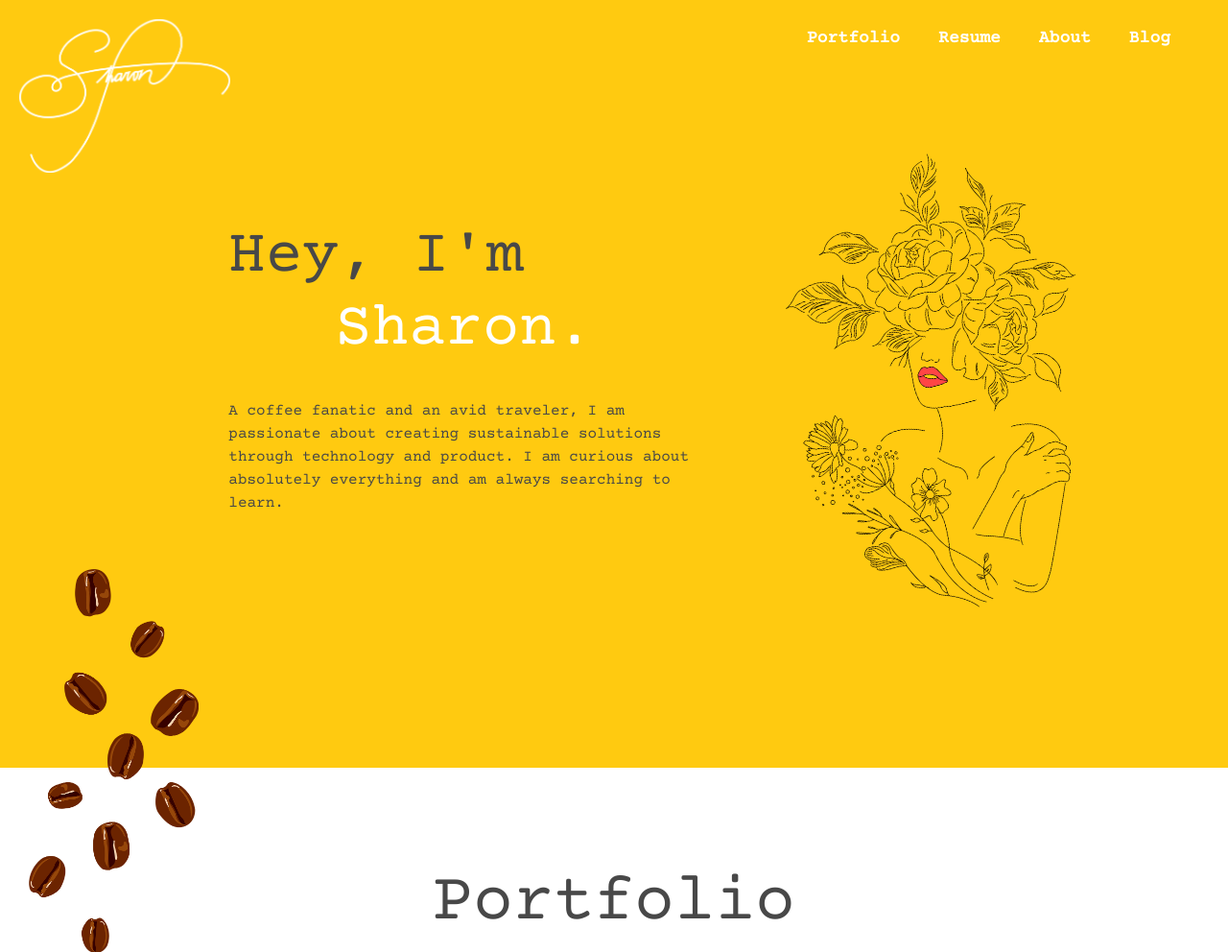
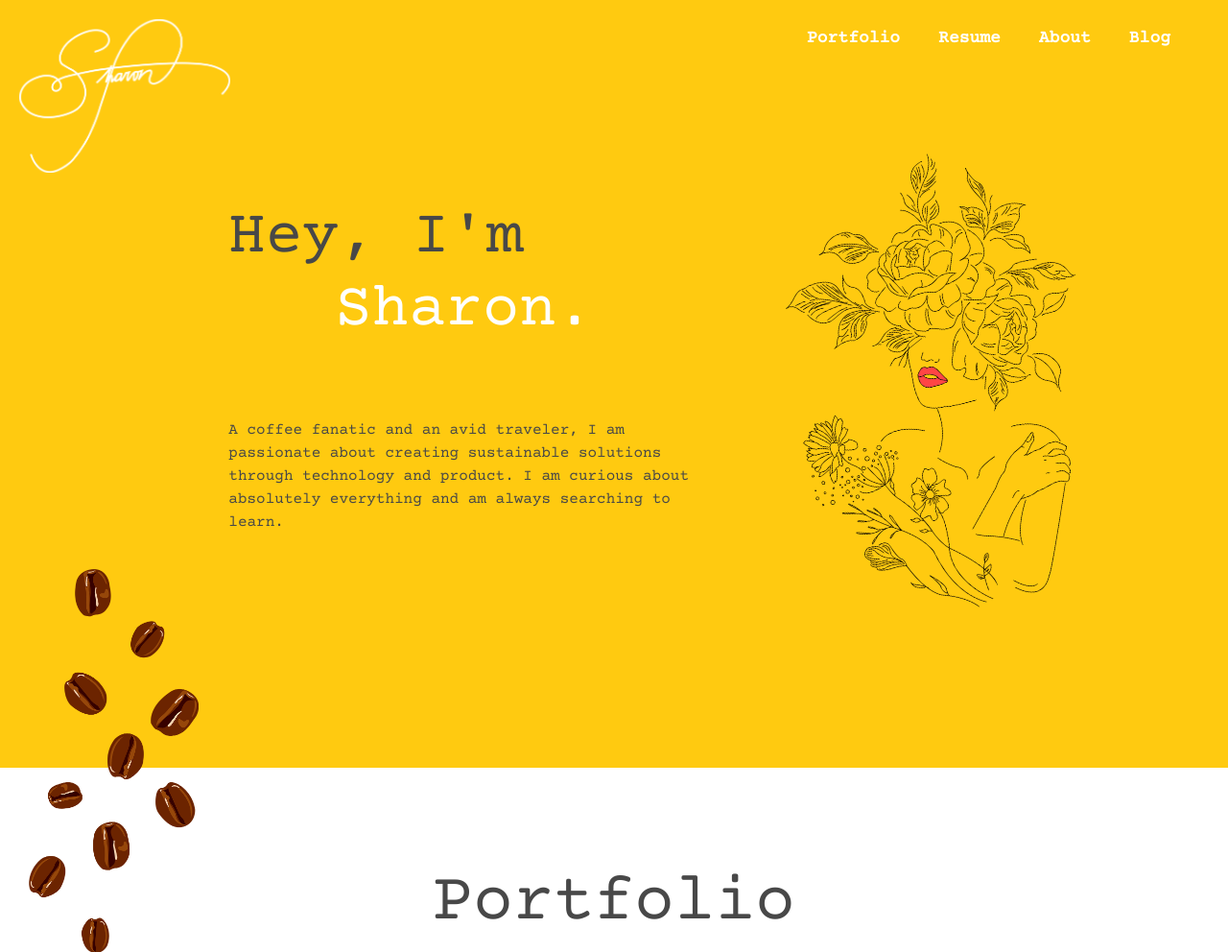
Before and after one commit to sye283/portfolio, a PHP site: page /index.html in a window 1280 px wide. Shown: the top 992 px of the page at 96% size. Run offline with PHP 8.4, Linux system fonts and the light colour scheme; some libraries are stand-ins or nearby versions; some web fonts are replaced.

Commit message:
landing text moved down for larger screens

```diff
--- a/style.css
+++ b/style.css
@@ -125,7 +125,7 @@ p {
 .landingtext {
   font-size: 0.8rem;
   color: #484848;
-  margin-top: 5rem;
+  margin-top: 7rem;
   line-height: 1.2rem;
 }
 
```
